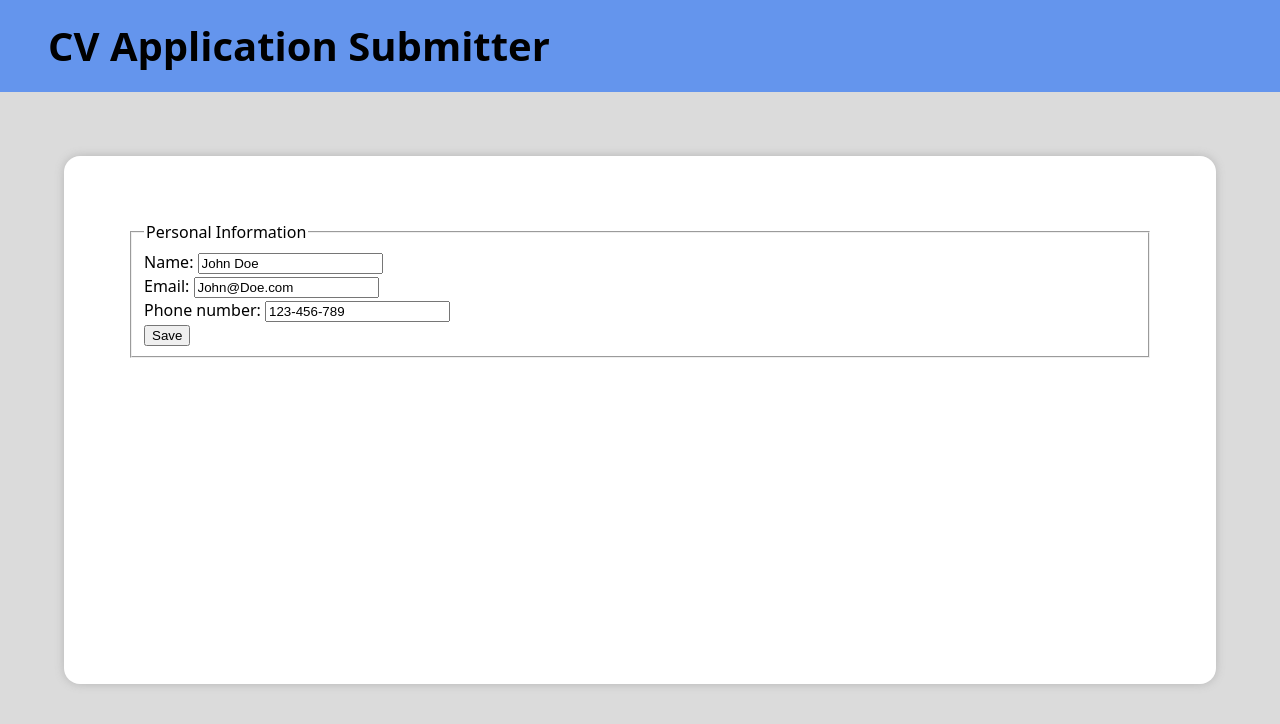
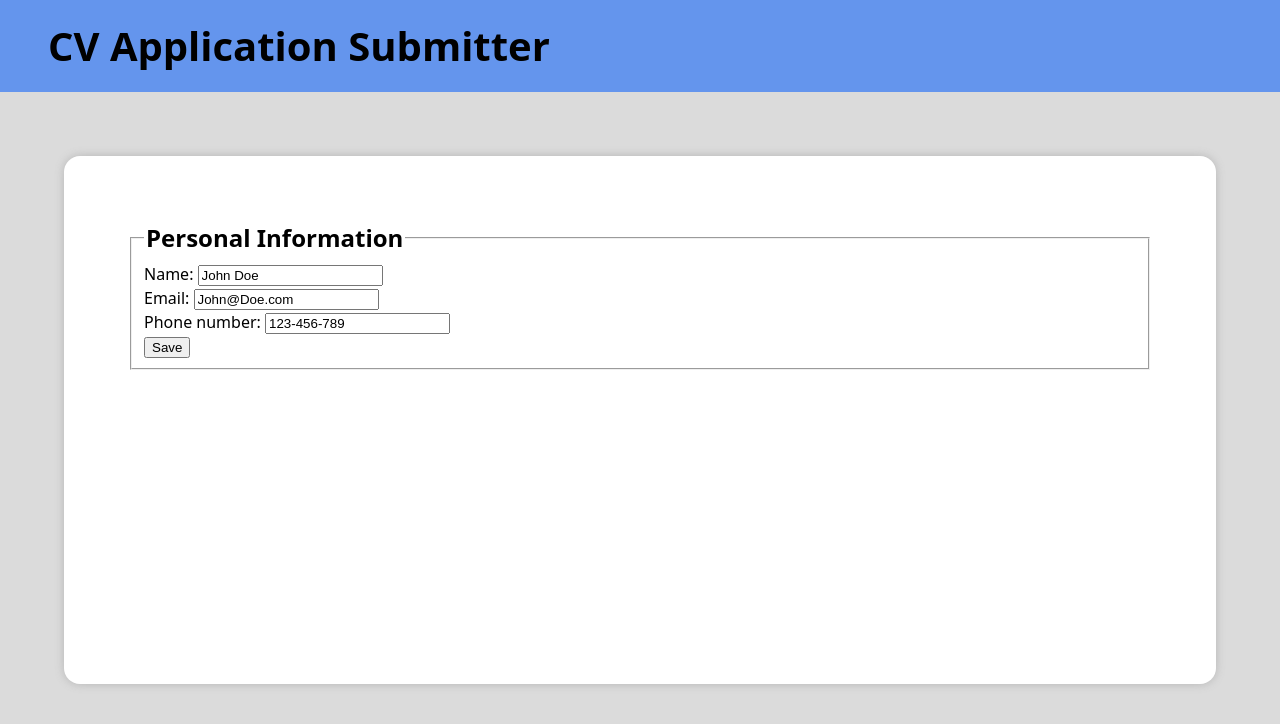
Before and after one commit to leandroesposito/top-cv-application, a React (Vite) app: page / in a window 1280 px wide. Shown: the top 724 px of the page. Built offline with nearby package versions, Linux system fonts and the light colour scheme.

Commit message:
Add header tag to fieldset legend

```diff
--- a/src/components/PersonalInformationForm.jsx
+++ b/src/components/PersonalInformationForm.jsx
@@ -31,7 +31,9 @@ export default function PersonalInformationForm({
   return (
     <form>
       <fieldset>
-        <legend>Personal Information</legend>
+        <legend>
+          <h2>Personal Information</h2>
+        </legend>
         <FormField
           name="name"
           label="Name"
```
